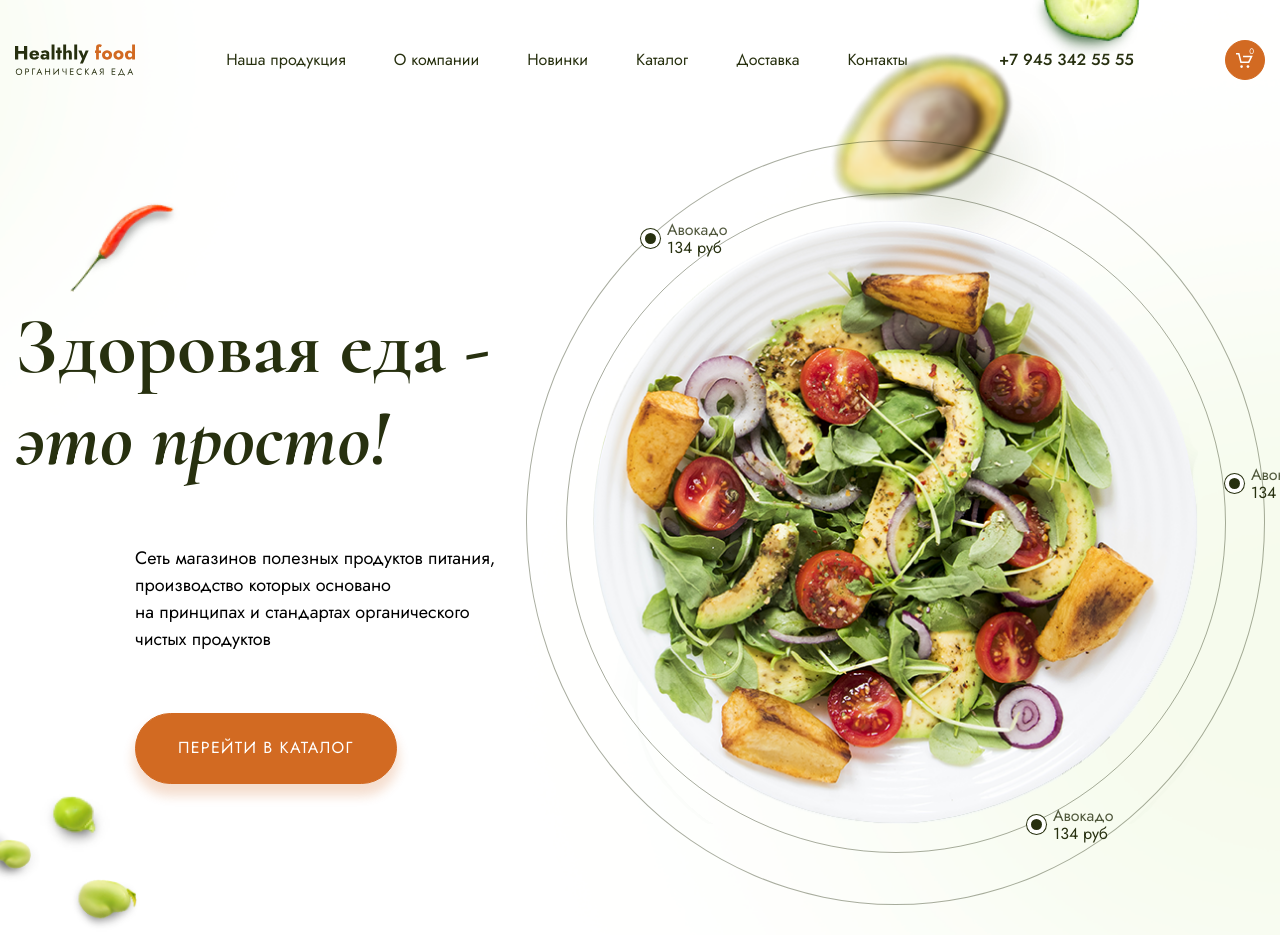
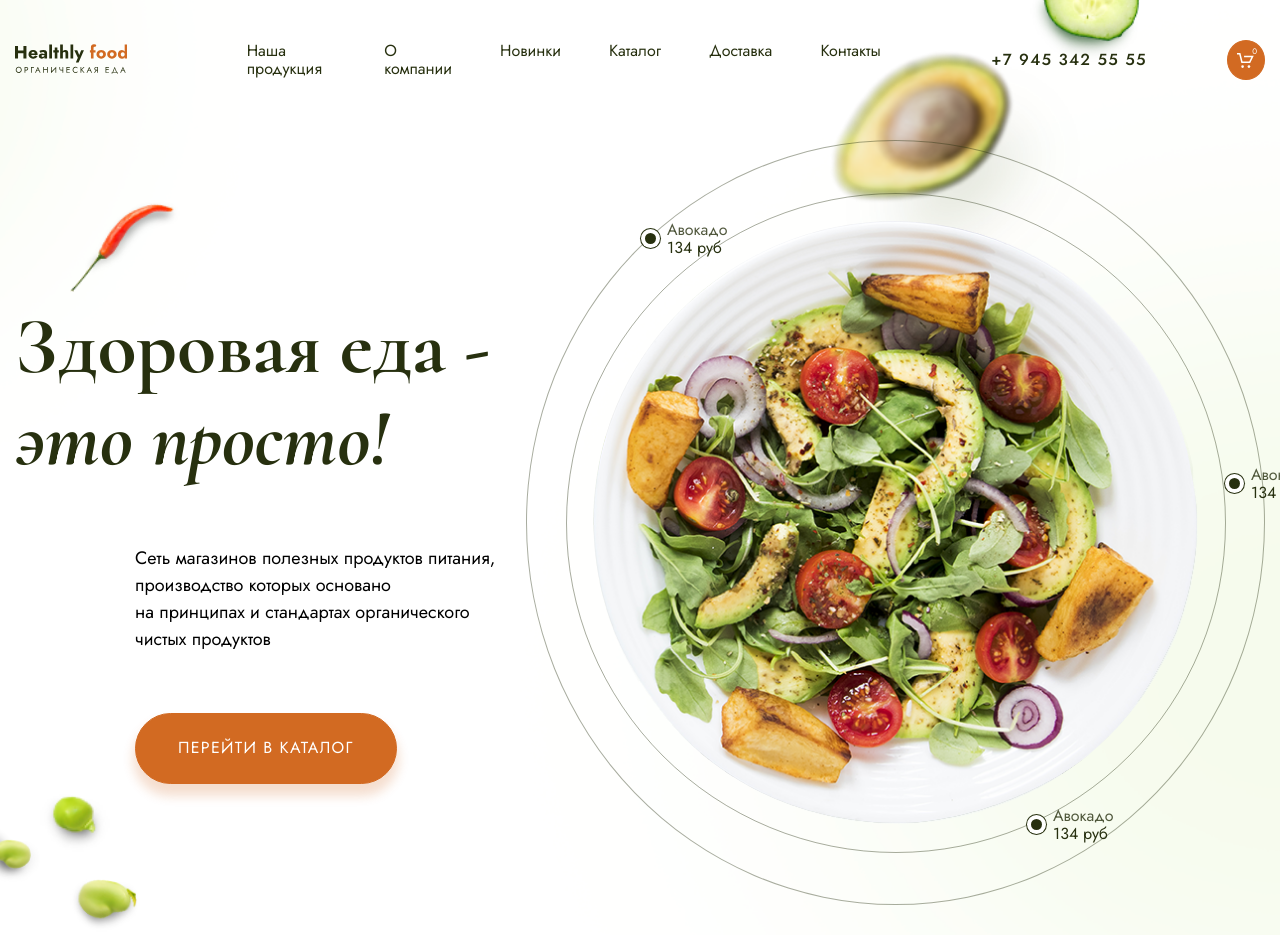
Before and after one commit to FryOS/Module02-Test, a website built with webpack: page src/index.html in a window 1280 px wide. Shown: the top 935 px of the page. Built offline with nearby package versions, Linux system fonts and the light colour scheme.

Commit message:
17 урок сделал

```diff
--- a/src/index.html
+++ b/src/index.html
@@ -12,7 +12,7 @@
     <div class="main">
         <header class="header">
             <a href="#" class="logo"></a>
-            <nav>
+            <nav class="header__navigation">
                 <ul class="header__nav">
                     <li class="header__item">
                         <a href="#" class="header__link">Наша продукция</a>
--- a/src/styles/main.scss
+++ b/src/styles/main.scss
@@ -27,11 +27,16 @@ body {
   max-width: 1440px;
   margin: 0 auto 6rem;
   display: flex;
+  gap: 8rem;
   padding-left: 15px;
   padding-right: 15px;
   justify-content: space-between;
   align-items: center;
   padding-top: 4rem;
+  &__navigation {
+    flex-grow: 1;
+    margin-left: 4rem;
+  }
   &__nav {
     display: flex;
     list-style-type: none;
@@ -50,6 +55,9 @@ body {
     color: $green;
     font-weight: 500;
     text-decoration: none;
+    flex-basis: 200px;
+    letter-spacing: 1.3px;
+    text-align: right;
     &:hover {
       color: $orange;
     }
@@ -57,7 +65,7 @@ body {
   &__cart {
     display: block;
     background-image: url(../images/cart-black.svg);
-    width: 4rem;
+    flex-basis: 4rem;
     height: 4rem;
     border-radius: 100%;
     background-color: $orange;
@@ -75,7 +83,7 @@ body {
     font-size: 0.8rem;
     color: $white;
     position: absolute;
-    right: 1rem;
+    right: 0.7rem;
     top: 0.6rem;
   }
 }
@@ -85,9 +93,9 @@ body {
   background-image: url(../images/logo.svg);
   background-repeat: no-repeat;
   background-size: contain;
-  width: 12rem;
+  flex-basis: 12rem;
   height: 3.2rem;
-  &_footer{
+  &_footer {
     flex-basis: 18rem;
     height: 4.8rem;
     margin-top: 0.8rem;
@@ -139,6 +147,9 @@ body {
   }
   &__image {
     width: 92%;
+    border-radius: 100%;
+
+    animation: shadow 5s infinite;
   }
   &__text {
     padding-top: 4rem;
@@ -285,9 +296,9 @@ body {
   transition: 0.2s;
   border: 1px solid $orange;
   cursor: pointer;
-  &:hover{
+  &:hover {
     border: 2px solid #000000;
-    box-sizing:border-box;
+    box-sizing: border-box;
   }
   &__white {
     color: $orange;
@@ -820,7 +831,7 @@ body {
   }
 }
 
-footer{
+footer {
   border-top: 1px solid #d4d6cf;
   padding-top: 7.9rem;
   border-bottom: 1px solid #ecedec;
@@ -838,7 +849,7 @@ footer{
     align-items: center;
     font-size: 1.8rem;
   }
-  &__info{
+  &__info {
     display: flex;
     flex-direction: row;
     justify-content: space-between;
@@ -852,7 +863,6 @@ footer{
     font-size: 1.6rem;
     color: rgba($green, 0.6);
     margin-top: 4rem;
-
   }
   &__list {
     font-family: $font-cormorant;
@@ -860,8 +870,8 @@ footer{
     list-style-type: none;
   }
   &__item {
-    margin-bottom:  2.6rem;
-    &:last-child{
+    margin-bottom: 2.6rem;
+    &:last-child {
       margin-bottom: 0;
     }
   }
@@ -869,7 +879,7 @@ footer{
     text-decoration: none;
     color: $green;
     transition: 0.2s;
-    &:hover{
+    &:hover {
       color: $orange;
     }
   }
@@ -886,17 +896,15 @@ footer{
     font-size: 2.7rem;
     display: block;
     margin-bottom: 3rem;
-
   }
   &__link {
     color: $green;
-
   }
-  &__author{
+  &__author {
     color: rgba($green, 0.6);
     text-decoration: none;
     transition: 0.2s;
-    &:hover{
+    &:hover {
       color: rgba($green, 1);
     }
   }
@@ -921,21 +929,33 @@ footer{
       background-position: center;
       opacity: 0.8;
       transition: 0.2s;
-      &:hover{
+      &:hover {
         opacity: 1;
       }
     }
-    &__vk{
+    &__vk {
       background-image: url(../images/vk.svg);
       background-size: 2.3rem;
     }
-    &__inst{
+    &__inst {
       background-image: url(../images/instagram.svg);
-      background-size: 2.3rem
+      background-size: 2.3rem;
     }
-    &__fb{
+    &__fb {
       background-image: url(../images/facebook.svg);
-      background-size: 2.3rem
+      background-size: 2.3rem;
     }
   }
 }
+
+@keyframes shadow {
+  0% {
+    box-shadow: 0px 0px 0px 0px rgba($green, 0.5);
+  }
+  50% {
+    box-shadow: 20px 20px 33px 0px rgba($green, 0.5);
+  }
+  100% {
+    box-shadow: 0px 0px 0px 0px rgba($green, 0.5);
+  }
+}
```
